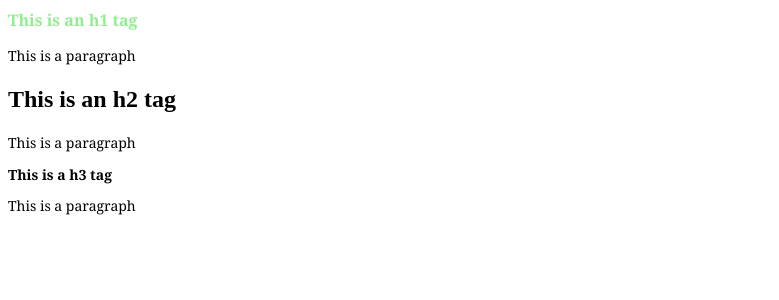
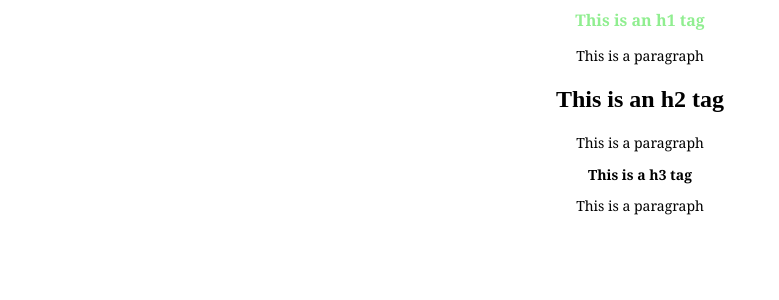
Before and after one commit to dstlmike/dstlmike.github.io, a Jekyll site: the page built from font.md, in a window 1280 px wide. Shown: the top 300 px of the page, without its empty margins (0-779 px from the left). Built offline with Jekyll 4.4.1, drawn with Linux system fonts in a browser that asks for light colours.

Commit message:
Update font.html

```diff
--- a/_layouts/font.html
+++ b/_layouts/font.html
@@ -1,6 +1,12 @@
 <html>
   <head>
     <style>
+      html {
+        width: 100%;
+        justify-content: center;
+        align-items: center;
+        text-align: center;
+      }
   h1 { font-family: Georgia, Times, "Times New Roman", serif;
       color: lightgreen;
       font-size: 16px;
```
